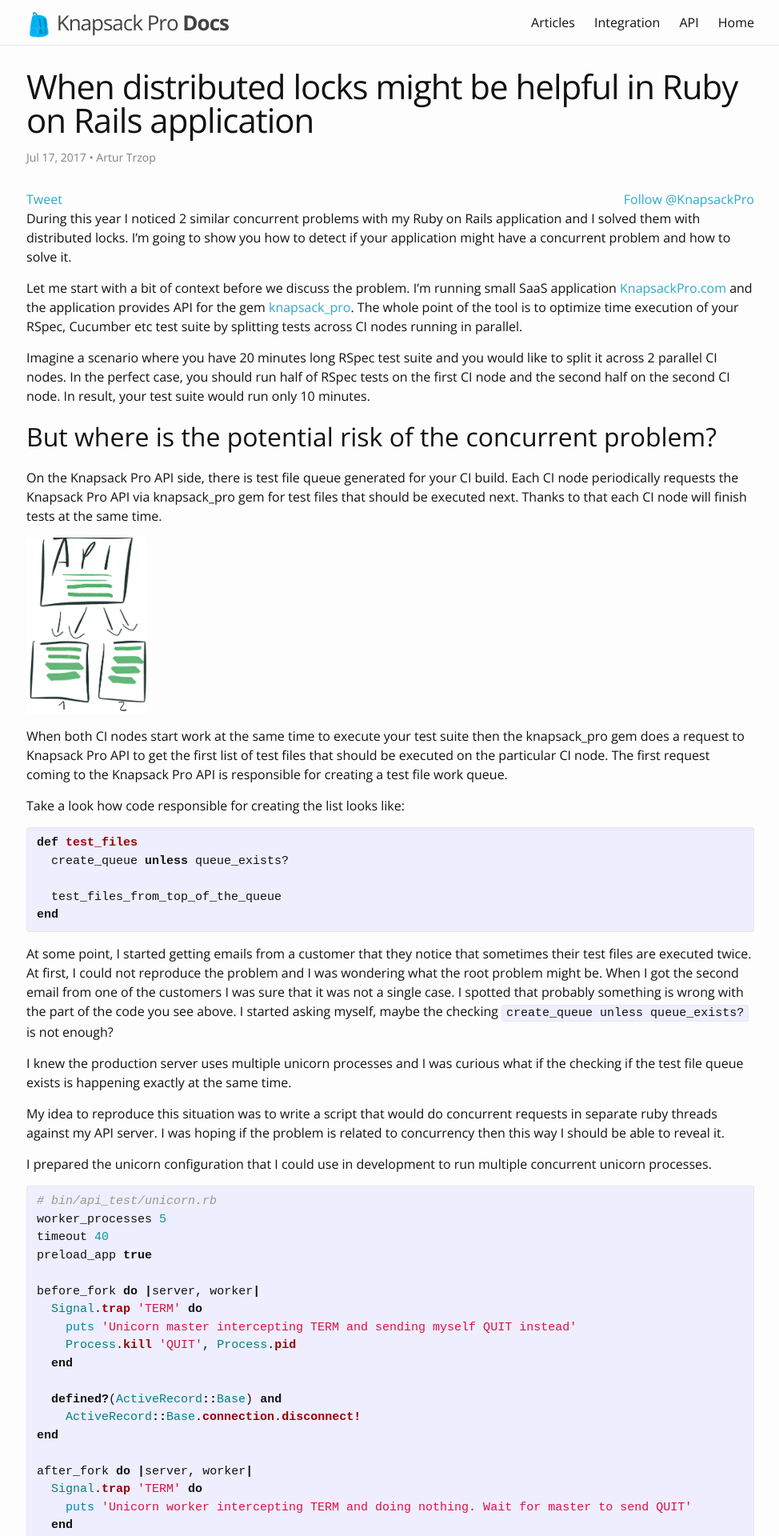
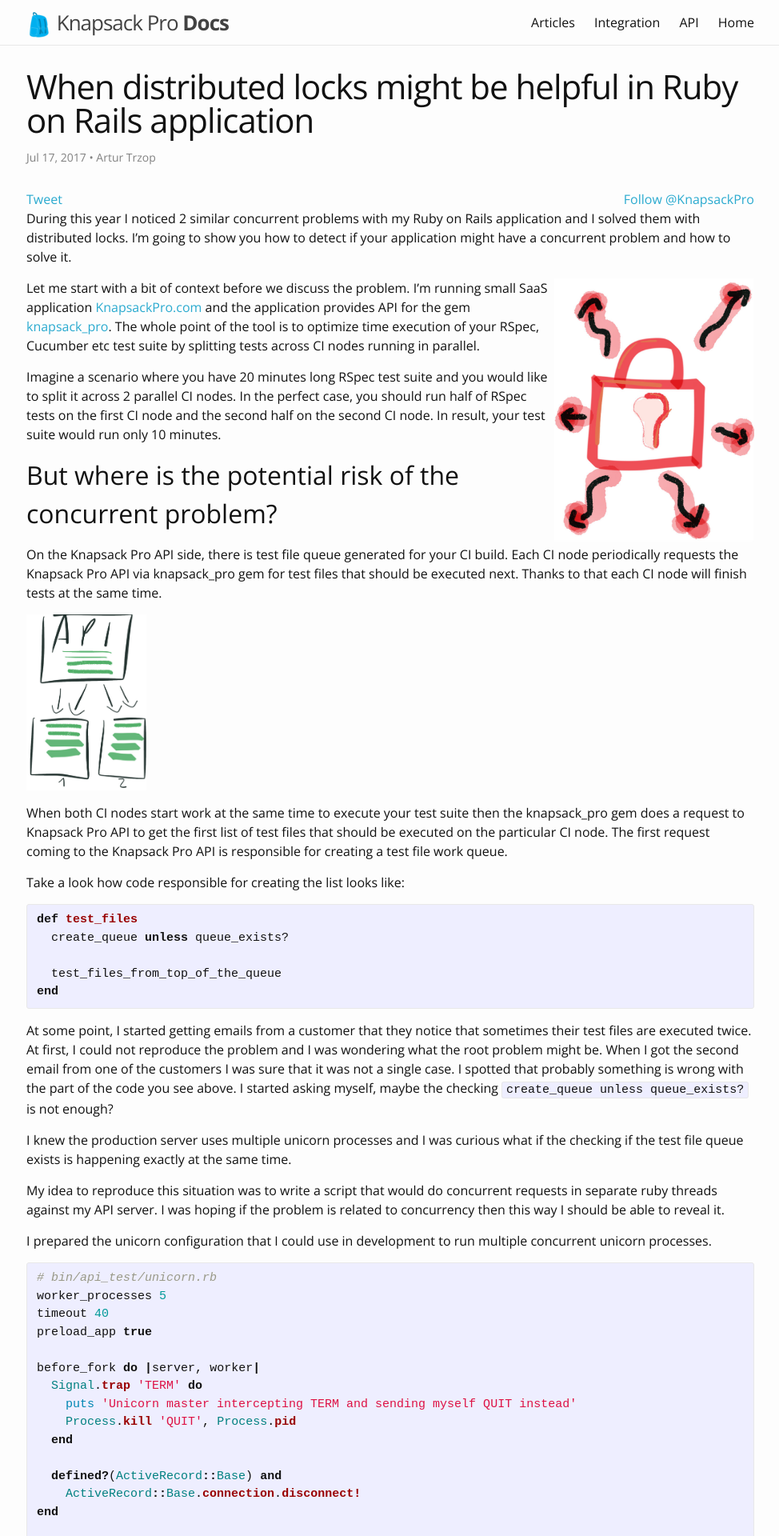
Before and after one commit to KnapsackPro/docs.knapsackpro.com, a Jekyll site: the page built from _posts/2017-07-17-when-distributed-locks-might-be-helpful-in-ruby-on-rails-application.md, in a window 1280 px wide. Shown: the top 1920 px of the page at 80% size, without its empty margins (152-1126 px from the left). Built offline with Jekyll 4.4.1, drawn with Linux system fonts in a browser that asks for light colours; nearby versions of some CDN libraries; comment, search, counter and statistics services are not loaded.

Commit message:
Add images to blog post about distributed locks

```diff
--- a/_posts/2017-07-17-when-distributed-locks-might-be-helpful-in-ruby-on-rails-application.md
+++ b/_posts/2017-07-17-when-distributed-locks-might-be-helpful-in-ruby-on-rails-application.md
@@ -7,6 +7,8 @@ categories: ruby rails locks
 ---
 
 During this year I noticed 2 similar concurrent problems with my Ruby on Rails application and I solved them with distributed locks. I'm going to show you how to detect if your application might have a concurrent problem and how to solve it.
+
+<img src="/images/blog/posts/when-distributed-locks-might-be-helpful-in-ruby-on-rails-application/distributed_lock.jpg" style="width:250px;float:right;" />
 
 Let me start with a bit of context before we discuss the problem. I'm running small SaaS application [KnapsackPro.com](http://knapsackpro.com?utm_source=docs_knapsackpro&utm_medium=blog_post&utm_campaign=distributed-locks) and the application provides API for the gem [knapsack_pro](https://github.com/KnapsackPro/knapsack_pro-ruby). The whole point of the tool is to optimize time execution of your RSpec, Cucumber etc test suite by splitting tests across CI nodes running in parallel.
 
@@ -168,6 +170,8 @@ This way I was able to reproduce the problem in development and I had a script t
 
 ## How to deal with concurrent problem
 
+<img src="/images/blog/posts/when-distributed-locks-might-be-helpful-in-ruby-on-rails-application/dining_philosophers_problem.jpg" style="width:250px;float:right;" />
+
 The first thing that came to my mind was that maybe I should write myself some sort of solution. The test file work queue is stored in Redis so I was wondering maybe I could do something on the Redis level to ensure the work queue is created only once.
 
 I quickly realized that none of my ideas sound reasonable to solve the problem then I looked for options how people deal with the concurrent problem.
@@ -219,6 +223,8 @@ When I had the working fix then I validated if it actually solves the problem by
 
 ## Concurrent problem you most likely have too
 
+<img src="/images/blog/posts/when-distributed-locks-might-be-helpful-in-ruby-on-rails-application/ruby_on_rails.jpg" style="width:250px;float:right;" />
+
 A month ago or so I found another concurrent issue in my API and the problematic code looked like:
 
 {% highlight ruby %}
```
Also changed, not shown: images/blog/posts/when-distributed-locks-might-be-helpful-in-ruby-on-rails-application/dining_philosophers_problem.jpg (added), images/blog/posts/when-distributed-locks-might-be-helpful-in-ruby-on-rails-application/distributed_lock.jpg (added), images/blog/posts/when-distributed-locks-might-be-helpful-in-ruby-on-rails-application/ruby_on_rails.jpg (added).
